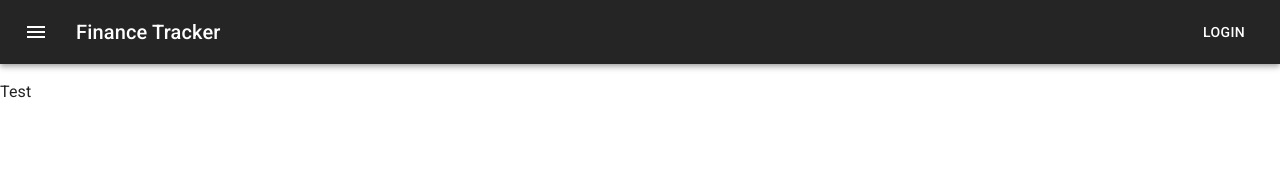
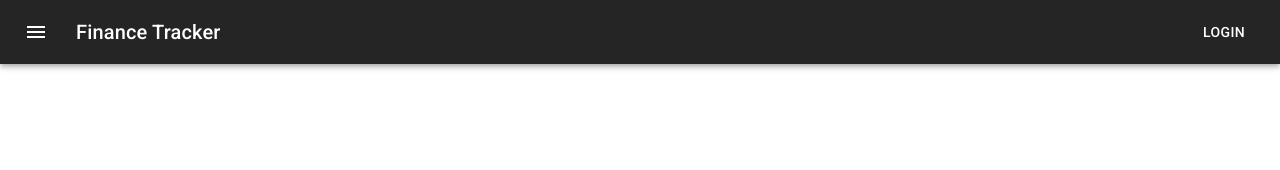
Before and after one commit to phillytan/FinanceTracker, a React (Create React App) app: page /test in a window 1280 px wide. Shown: the top 170 px of the page. Built offline with nearby package versions, Linux system fonts and the light colour scheme.

Commit message:
chore:cleanup

```diff
--- a/src/App.js
+++ /dev/null
@@ -1,21 +0,0 @@
-import { Button, Container } from '@mui/material'
-import TransactionsTable from './components/TransactionsTable';
-import AddTransactionItem from './components/AddTransactionItem';
-
-function App() {
-	return (
-		<>
-			<Container>
-				<br />
-				<div style={{ display: 'flex', justifyContent: 'flex-end' }}>
-					<AddTransactionItem />
-				</div>
-				<TransactionsTable />
-				<br />
-				<Button variant="contained">Hello World</Button>
-			</Container>
-		</>
-	);
-}
-
-export default App;
--- a/src/components/Test.js
+++ /dev/null
@@ -1,7 +0,0 @@
-const Test = () => {
-  return (
-    <p>Test</p>
-  )
-}
-
-export default Test
--- a/src/components/TransactionsItem.js
+++ b/src/components/Transactions/ViewTransactionsItem.js
@@ -1,4 +1,4 @@
-import React, { } from 'react';
+import React from 'react';
 import { Button } from "@mui/material"
 import DialogContent from '@mui/material/DialogContent';
 import DialogActions from '@mui/material/DialogActions';
--- a/src/components/TransactionsTable.js
+++ b/src/components/Transactions/ViewTransactionsTable.js
@@ -7,7 +7,7 @@ import TableHead from '@mui/material/TableHead';
 import TableRow from '@mui/material/TableRow';
 import Paper from '@mui/material/Paper';
 
-import TransactionItem from './TransactionsItem';
+import TransactionItem from './ViewTransactionsItem';
 
 function createData(
   date, type, name, currency, amount
--- a/src/index.js
+++ b/src/index.js
@@ -1,6 +1,5 @@
 import React from "react";
 import ReactDOM from "react-dom/client";
-import App from "./App";
 import { BrowserRouter, Route, Routes } from "react-router-dom";
 import { CssBaseline } from "@mui/material";
 import { ThemeProvider } from "@mui/material/styles";
@@ -9,7 +8,7 @@ import "@fontsource/roboto/300.css";
 import "@fontsource/roboto/400.css";
 import "@fontsource/roboto/500.css";
 import "@fontsource/roboto/700.css";
-import Test from "./components/Test";
+import IndexPage from "./pages/IndexPage";
 import LoginPage from "./pages/LoginPage";
 import SignupPage from "./pages/SignupPage";
 import NavBar from "./components/NavBar";
@@ -22,10 +21,9 @@ root.render(
 			<BrowserRouter>
 				<NavBar />
 				<Routes>
-          <Route path={"/"} element={<App />} />
+					<Route path={"/"} element={<IndexPage />} />
 					<Route path={"/login"} element={<LoginPage />} />
 					<Route path={"/signup"} element={<SignupPage />} />
-          <Route path={"/test"} element={<Test />} />
 				</Routes>
 			</BrowserRouter>
 		</ThemeProvider>
--- /dev/null
+++ b/src/pages/IndexPage.js
@@ -0,0 +1,21 @@
+import { Button, Container } from "@mui/material";
+import ViewTransactionsTable from "../components/Transactions/ViewTransactionsTable";
+import AddTransactionItem from "../components/Transactions/AddTransactionItem";
+
+function IndexPage() {
+	return (
+		<>
+			<Container>
+				<br />
+				<div style={{ display: "flex", justifyContent: "flex-end" }}>
+					<AddTransactionItem />
+				</div>
+				<ViewTransactionsTable />
+				<br />
+				<Button variant="contained">Hello World</Button>
+			</Container>
+		</>
+	);
+}
+
+export default IndexPage;
```
Also changed, not shown: src/components/Transactions/AddTransactionItem.js (renamed from src/components/AddTransactionItem.js), src/components/Transactions/UpdateTransactionItem.js (renamed from src/components/UpdateTransactionItem.js). Lines whose indentation alone changed are shown as unchanged.
